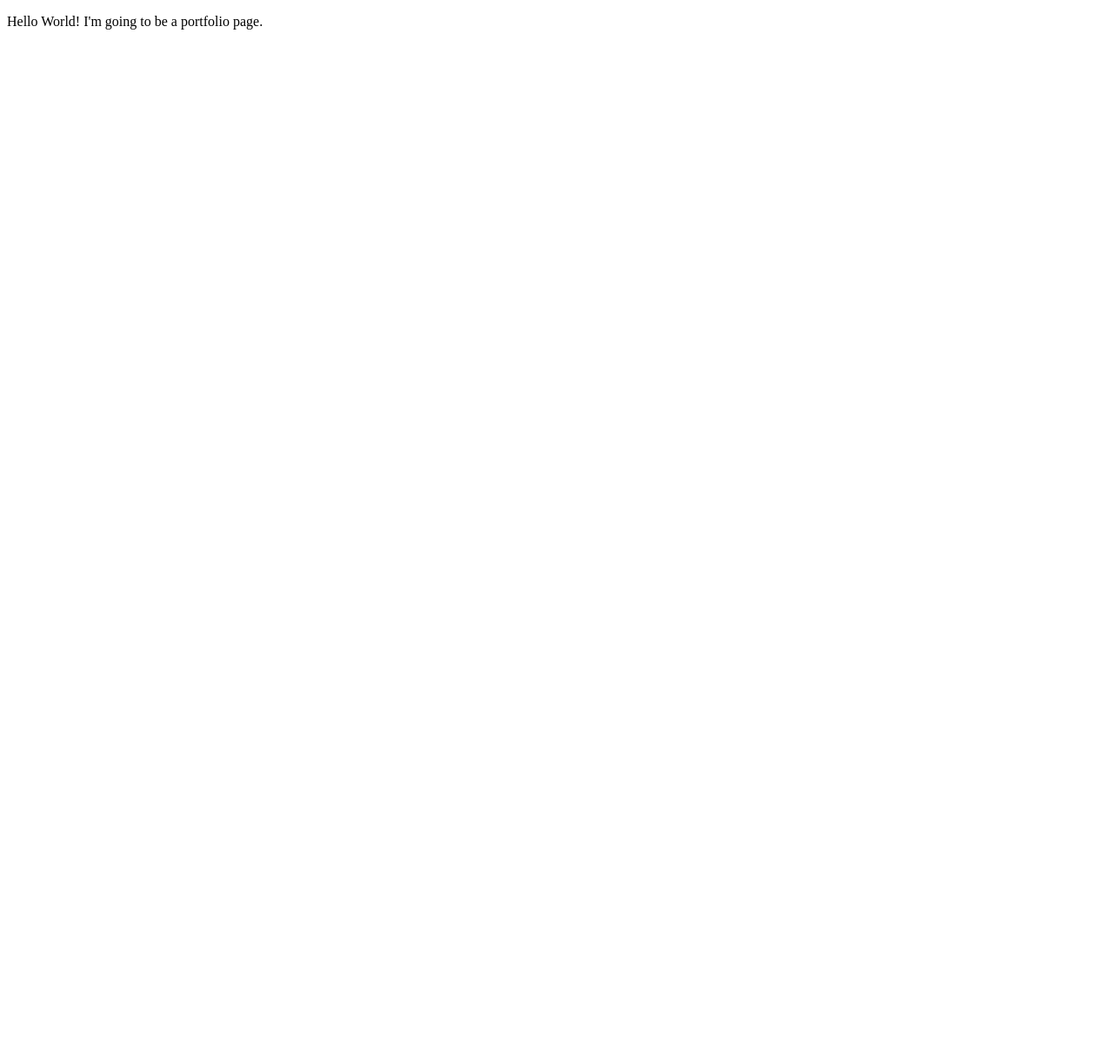
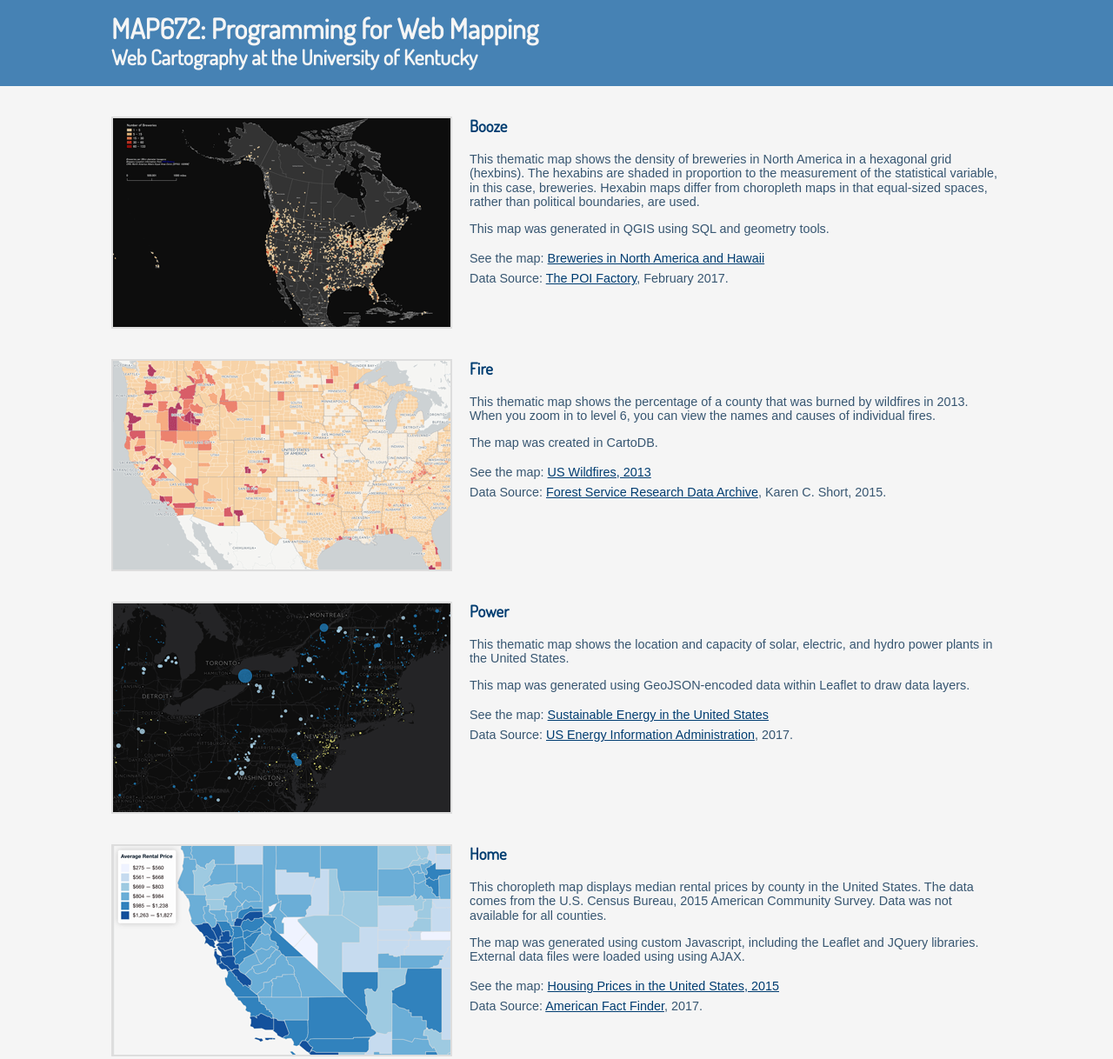
Before and after one commit to andreaparr/andreaparr.github.io, a plain HTML site: page index.html in a window 1280 px wide. Shown: the whole page at 87% size. Before the commit the page ends 800 px from the top, so only its background shows below. Drawn offline with nearby package versions, Linux system fonts and the light colour scheme; a web font is replaced by a local one.

Commit message:
Created portfolio, added maps

```diff
--- a/index.html
+++ b/index.html
@@ -6,16 +6,138 @@
 
 <meta name='viewport' content='initial-scale=1,maximum-scale=1,user-scalable=no' />
 
+<link rel="stylesheet" href="https://cdnjs.cloudflare.com/ajax/libs/normalize/3.0.3/normalize.min.css" />
+<link href='http://fonts.googleapis.com/css?family=Dosis' rel='stylesheet' type='text/css'>
+<link href='http://fonts.googleapis.com/css?family=Imprima' rel='stylesheet' type='text/css'>
+
 <style>
 
-/* CSS style rules go here! */
+    header {
+      width: 100%;
+      min-width: 800px;
+      margin: 0 auto;
+      background: steelblue;
+      padding: 15px 0 20px;
+    }
+    h1 {
+      font-family: Dosis, sans-serif;
+      color: #375671;
+      width: 80%;
+      margin: 0 auto;
+      color: whitesmoke;
+    }
+    h2 {
+      font-family: Dosis, sans-serif;
+      color: #375671;
+      width: 80%;
+      margin: 0 auto;
+      color: whitesmoke;
+    }
+    h3 {
+        font-family: Dosis, sans-serif;
+        color: #003d71
+    }
+    p {
+        font-size: .9em;
+        color: #375671;
+    }
+    ul {
+        list-style-type: none;
+        font-size: .9em;
+        color: #375671;
+        line-height: 1.6em;
+    }
+    a, a:visited {
+        color: #003d71;
+        }
+    .project {
+    width: 80%;
+    min-width: 800px;
+    height: 100%;
+    margin: 35px auto;
+    }
+    .project:after{
+        content: "";
+        display: table;
+        clear: both;
+    }
+    .project-image {
+        width: 388px;
+        height: 240px;
+        background: white;
+        float: left;
+        margin-right: 20px;
+        border: 2px solid #dddddd;
+    }
+    body {
+        background: #f5f5f5;
+        font-family: Imprima, sans-serif;
+    }
+</style>
 
-</style>
 </head>
 
 <body>
+  <header>
+    <h1>MAP672: Programming for Web Mapping</h1>
+    <h2>Web Cartography at the University of Kentucky</h2>
+  </header>
+<!-- NOTE: This section is from 671, module 4 -->
+    <section class="project">
+      <img src="images/brew.gif" alt="map of breweries" class="project-image" />
+      <h3>Booze</h3>
+      <p>This thematic map shows the density of breweries in North America in a hexagonal
+        grid (hexbins). The hexabins are shaded in proportion to the measurement of the
+        statistical variable, in this case, breweries. Hexabin maps differ from choropleth
+        maps in that equal-sized spaces, rather than political boundaries, are used.</p>
+      <p>This map was generated in QGIS using SQL and geometry tools.</p>
+      <ul>
+          <li>See the map: <a href="images/Breweries.pdf" target="_blank">Breweries in North America and Hawaii</a></li>
+          <li>Data Source: <a href="http://www.poi-factory.com/node/21733" target="_blank">The POI Factory</a>, February 2017.</li>
+      </ul>
+    </section>
 
-    <p>Hello World! I'm going to be a portfolio page.</p>
+<!-- NOTE: This section is from 671, module 9 -->
+    <section class="project">
+      <img src="images/wildfire.gif" alt="map of wildfires" class="project-image" />
+      <h3>Fire</h3>
+      <p>This thematic map shows the percentage of a county that was burned by wildfires in 2013.
+      When you zoom in to level 6, you can view the names and causes of individual fires.</p>
+      <p>The map was created in CartoDB.</p>
+      <ul>
+          <li>See the map: <a href="https://nmp.carto.com/u/andrearparr/builder/c38ee79c-10bc-11e7-b21f-0ee66e2c9693/embed" target="_blank">US Wildfires, 2013</a></li>
+          <li>Data Source: <a href="https://www.fs.usda.gov/rds/archive/products/RDS-2013-0009.3/_metadata_RDS-2013-0009.3.html" target="_blank">Forest Service Research Data Archive</a>, Karen C. Short, 2015.</li>
+      </ul>
+    </section>
+
+  </section>
+
+<!-- NOTE: This section is from 672, module 8 -->
+  <section class="project">
+    <img src="images/powerplant.gif" alt="power plants" class="project-image" />
+    <h3>Power</h3>
+    <p>This thematic map shows the location and capacity of solar, electric, and hydro power plants in the United States.</p>
+    <P>This map was generated using GeoJSON-encoded data within Leaflet to draw data layers.</p>
+    <ul>
+        <li>See the map: <a href="https://andreaparr.github.io/power-plants" target="_blank">Sustainable Energy in the United States</a></li>
+        <li>Data Source: <a href="https://www.eia.gov/electricity/data/eia923/" target="_blank">US Energy Information Administration</a>, 2017.</li>
+    </ul>
+  </section>
+
+  <!-- NOTE: This section is from 672, module 10 -->
+    <section class="project">
+      <img src="images/rent.gif" alt="power plants" class="project-image" />
+      <h3>Home</h3>
+      <p>This choropleth map displays median rental prices by county in the United States. The
+      data comes from the U.S. Census Bureau, 2015 American Community Survey. Data was not
+     available for all counties.</p>
+      <p>The map was generated using custom Javascript, including the Leaflet and JQuery libraries.
+        External data files were loaded using using AJAX.</p>
+      <ul>
+          <li>See the map: <a href="https://andreaparr.github.io/housing" target="_blank">Housing Prices in the United States, 2015</a></li>
+          <li>Data Source: <a href="https://factfinder.census.gov/faces/nav/jsf/pages/index.xhtml" target="_blank">American Fact Finder</a>, 2017.</li>
+      </ul>
+    </section>
 
 </body>
 </html>
```
Also changed, not shown: images/brew.gif (added), images/powerplant.gif (added), images/powerplants.gif (added), images/powerplants.jpg (added), images/rent.gif (added), images/wildfire.gif (added), images/wildfire.jpg (added), 2 other files.
